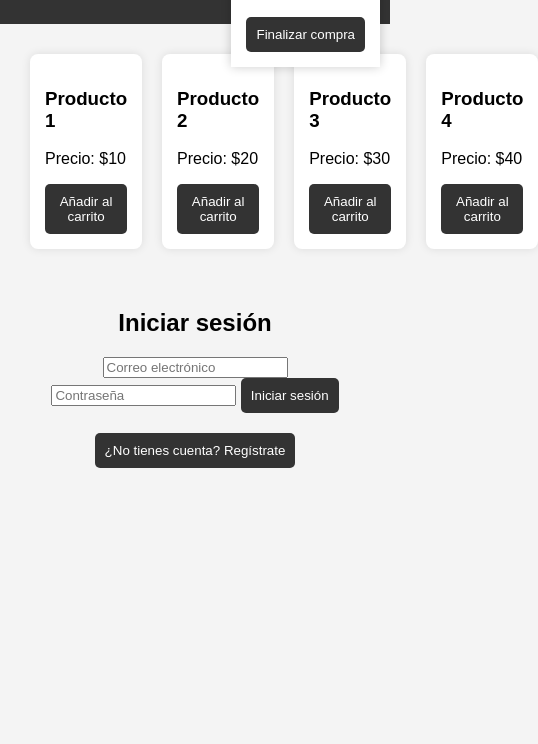
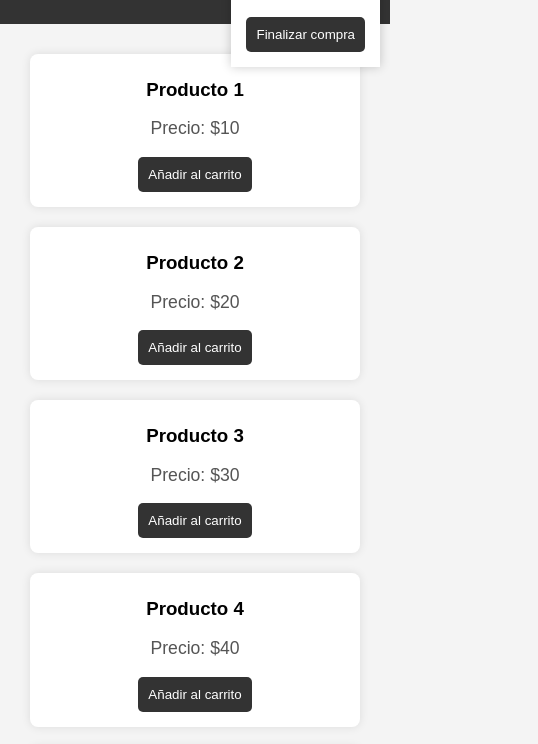
Before and after one commit to ValeriaSG/ProyectoWEB2, a plain HTML site: page INDEX.HTML in a window 390 px wide. Shown: the part 76-820 px from the top of the page, 538 px wide, since content can reach past the window. Drawn offline with Linux system fonts and the light colour scheme.

Commit message:
cambioDiseño

```diff
--- a/Script.js
+++ b/Script.js
@@ -4,6 +4,10 @@ const products = [
     { id: 2, name: 'Producto 2', price: 20 },
     { id: 3, name: 'Producto 3', price: 30 },
     { id: 4, name: 'Producto 4', price: 40 },
+    { id: 5, name: 'Producto 5', price: 50 },
+    { id: 6, name: 'Producto 6', price: 60 },
+    { id: 7, name: 'Producto 7', price: 70 },
+    { id: 8, name: 'Producto 8', price: 80 },
 ];
 let currentUser = null;
 let cart = [];
--- a/style.css
+++ b/style.css
@@ -14,6 +14,7 @@ header {
 
 #products {
     display: flex;
+    flex-wrap: wrap; /* Permite que los productos se ajusten a nuevas filas */
     justify-content: space-around;
     margin: 20px;
 }
@@ -24,6 +25,18 @@ header {
     margin: 10px;
     border-radius: 8px;
     box-shadow: 0 0 10px rgba(0, 0, 0, 0.1);
+    width: 22%; /* Ancho inicial para pantallas grandes */
+    box-sizing: border-box;
+    text-align: center;
+}
+
+.product h3 {
+    margin: 10px 0;
+}
+
+.product p {
+    font-size: 1.1em;
+    color: #555;
 }
 
 button {
@@ -51,8 +64,31 @@ button:hover {
 #auth {
     text-align: center;
     margin-top: 50px;
+    background-color: #555;
+    font-style:unset;
+    color:#f4f4f4;
+
 }
 
 form {
     margin: 20px;
 }
+
+/* Reglas de responsividad */
+@media (max-width: 1200px) {
+    .product {
+        width: 30%; /* 3 productos por fila en pantallas medianas */
+    }
+}
+
+@media (max-width: 768px) {
+    .product {
+        width: 45%; /* 2 productos por fila en pantallas pequeñas */
+    }
+}
+
+@media (max-width: 480px) {
+    .product {
+        width: 100%; /* 1 producto por fila en pantallas muy pequeñas */
+    }
+}
```
